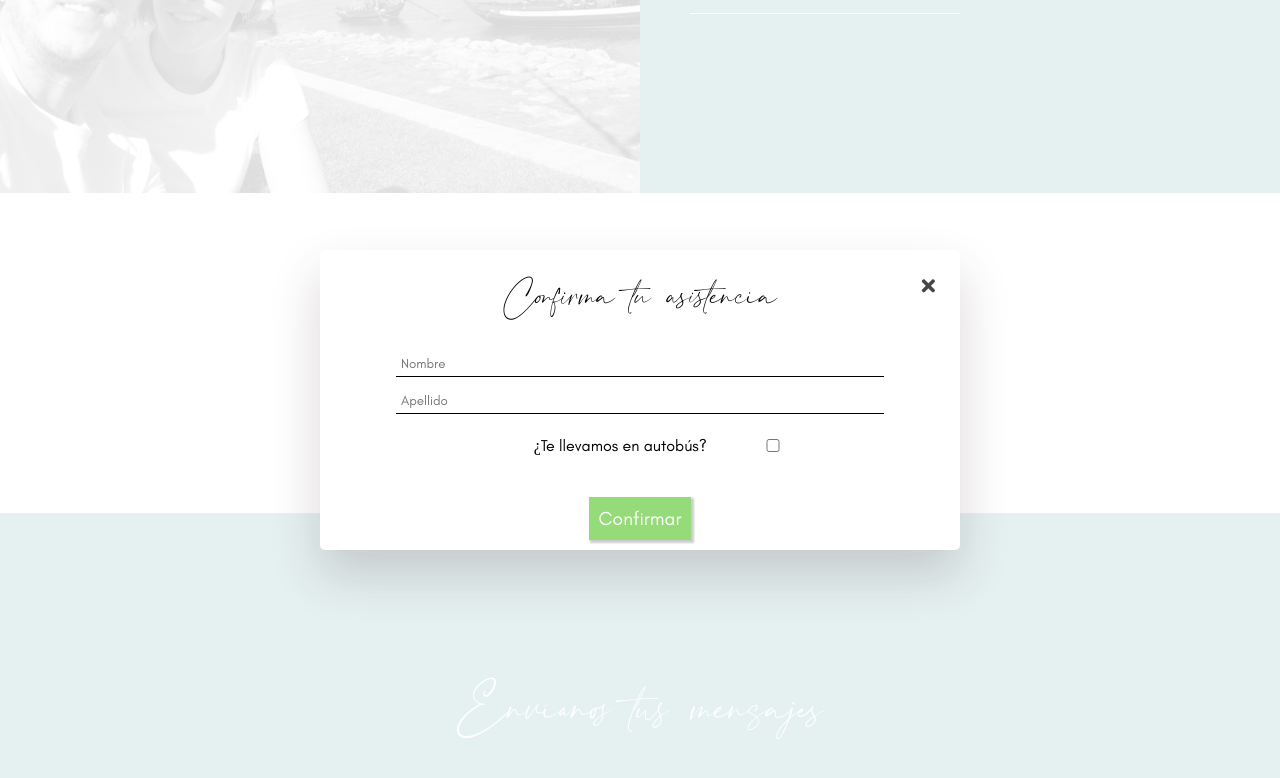
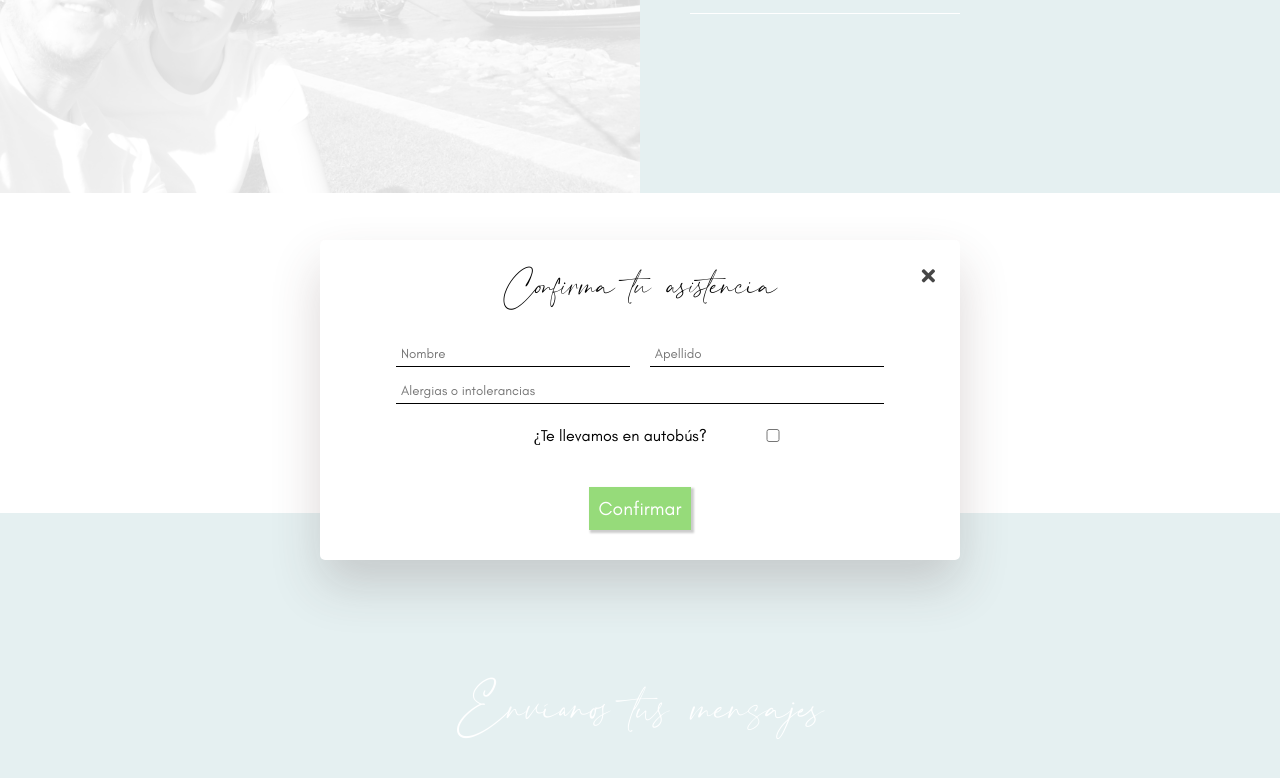
Before and after one commit to mmercado4/weddingweb, a React app: page / in a window 1280 px wide. Both pictures are taken after a click on the button "Confirma". Shown: the part 1304-2082 px from the top of the page. Built offline with nearby package versions, Linux system fonts and the light colour scheme; no server answers; the HTML template or start-up script is replaced by a standard one.

Commit message:
feat(app): add alergies to guest form

```diff
--- a/public/scss/styles.scss
+++ b/public/scss/styles.scss
@@ -568,7 +568,7 @@ div.arrow {
   box-shadow: 0px 25px 50px rgba(73, 52, 52, 0.2),
     0 0 0 1000px rgba($color: white, $alpha: 0.85);
   width: 85%;
-  height: 300px;
+  height: 350px;
   padding: 15px;
   border-radius: 5px;
   z-index: 10;
@@ -596,7 +596,7 @@ div.arrow {
 
     textarea {
       width: 80%;
-      height: 50px;
+      height: 100px;
       font-family: $secondary-font;
       resize: none;
       margin-top: 15px;
@@ -663,10 +663,26 @@ div.arrow {
 @media (min-width: $breakpoint-tablet) {
   .popup-form {
     width: 50%;
-    height: 300px;
+    height: 320px;
     .form-fields {
       h3 {
         font-size: 4em;
+      }
+      .fullname-field {
+        display: flex;
+        align-items: center;
+        justify-content: space-between;
+        width: 80%;
+
+        input {
+          flex-basis: 48%;
+          width: 100%;
+          margin-left: 0;
+          margin-right: 0;
+        }
+      }
+      textarea {
+        height: 50px;
       }
       .bus-input {
         width: 50%;
@@ -1131,7 +1147,7 @@ main.admin-main-content {
     td {
       border-bottom: 1px solid black;
       padding: 10px 0;
-      width: 25%;
+      width: 20%;
       font-size: 0.8em;
 
       button {
@@ -1154,7 +1170,7 @@ main.admin-main-content {
     width: 10%;
   }
 
-  td:nth-child(4) {
+  td:last-child {
     width: 20%;
   }
 }
--- a/src/components/Admin/List.js
+++ b/src/components/Admin/List.js
@@ -92,7 +92,7 @@ export default function List({
       //Check section.
       if (section === "guests") {
         fullList = list.map((item, i) => {
-          let { _id, name, surname, bus } = item;
+          let { _id, name, surname, bus, allergies } = item;
           if (name) {
             //Check if name exists. Section change before list, so message list enter in this if condicional.
             let capName = capitalize(name);
@@ -104,6 +104,7 @@ export default function List({
                   {capName} {capSurname}
                 </td>
                 <td>{bus ? "SI" : "NO"}</td>
+                <td>{allergies}</td>
                 <td>
                   <button name={_id} onClick={editItem}>
                     <i className="fas fa-marker"></i>
@@ -140,7 +141,9 @@ export default function List({
       //Errors or no items.
       fullList = (
         <tr>
-          <td colSpan="4">Ha ocurrido un problema. Prueba más tarde</td>
+          <td colSpan={section === "guests" ? 5 : 4}>
+            Ha ocurrido un problema. Prueba más tarde
+          </td>
         </tr>
       );
     }
@@ -169,6 +172,7 @@ export default function List({
               <th>#</th>
               <th>{section === "messages" ? "Autor" : "Nombre y Apellido"}</th>
               <th>{section === "messages" ? "Mensaje" : "Bus"}</th>
+              {section === "guests" ? <th>Alergias</th> : null}
               <th>Acciones</th>
             </tr>
           </thead>
--- a/src/components/Guests/Guest.js
+++ b/src/components/Guests/Guest.js
@@ -6,6 +6,7 @@ function Guest(props) {
   const [guestName, setGuestName] = useState("");
   const [guestSurname, setGuestSurname] = useState("");
   const [guestBus, setGuestBus] = useState(false);
+  const [guestAllergies, setGuestAllergies] = useState("");
   const [warnings, setWarnings] = useState([]);
   const [animation, setAnimation] = useState("popup");
 
@@ -24,7 +25,10 @@ function Guest(props) {
         name: sanitizeString(guestName).trim().toLowerCase(),
         surname: sanitizeString(guestSurname).trim().toLowerCase(),
         bus: guestBus,
+        allergies: sanitizeString(guestAllergies).trim(),
       };
+
+      console.log(newGuest);
 
       let apiUrl = "/api/guests";
 
@@ -49,9 +53,11 @@ function Guest(props) {
               .then((response) => response.json())
               .then((data) => {
                 console.log(data);
-                setGuestSurname("");
-                setGuestName("");
-                setGuestBus(false);
+                // setGuestSurname("");
+                // setGuestName("");
+                // setGuestBus(false);
+                // setGuestAllergies("");
+                // In this state, this set group only modify the React State, not the form.
                 setWarnings(GUEST_WARNINGS.REGISTER_SUCCESS);
                 setTimeout(() => {
                   exitForm();
@@ -96,6 +102,8 @@ function Guest(props) {
       setGuestSurname(e.target.value);
     } else if (e.target.id === "guest-bus") {
       setGuestBus(e.target.checked);
+    } else if (e.target.id === "guest-allergies") {
+      setGuestAllergies(e.target.value);
     }
   };
 
@@ -103,6 +111,7 @@ function Guest(props) {
     <div className={`popup-form ${animation}`}>
       <div className="form-fields">
         <h3>Confirma tu asistencia</h3>
+        <div className="fullname-field">
           <input
             onChange={handleChange}
             type="text"
@@ -116,6 +125,14 @@ function Guest(props) {
             placeholder="Apellido"
             name="guest-surname"
             id="guest-surname"
+          ></input>
+        </div>
+        <input
+          onChange={handleChange}
+          type="text"
+          placeholder="Alergias o intolerancias"
+          name="guest-allergies"
+          id="guest-allergies"
         ></input>
         <div className="bus-input">
           <label htmlFor="guest-bus">¿Te llevamos en autobús?</label>
```
Lines whose indentation alone changed are shown as unchanged.
